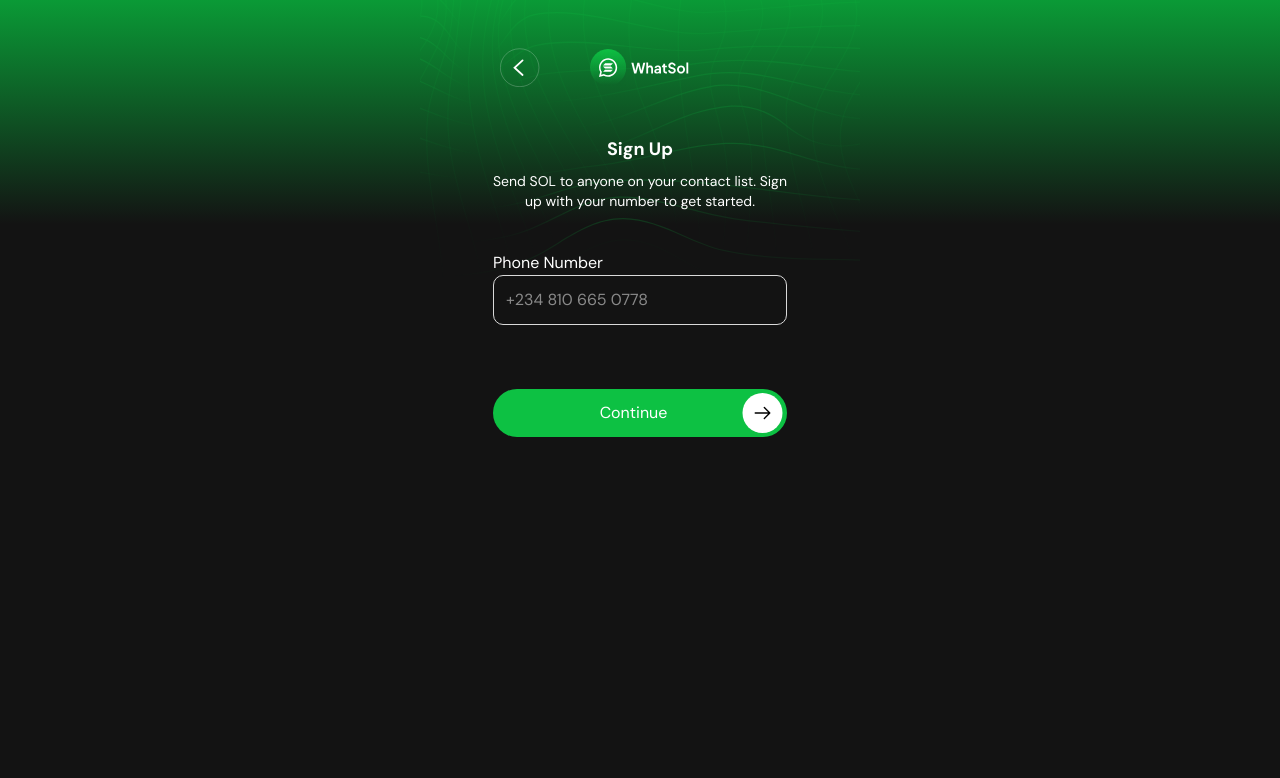
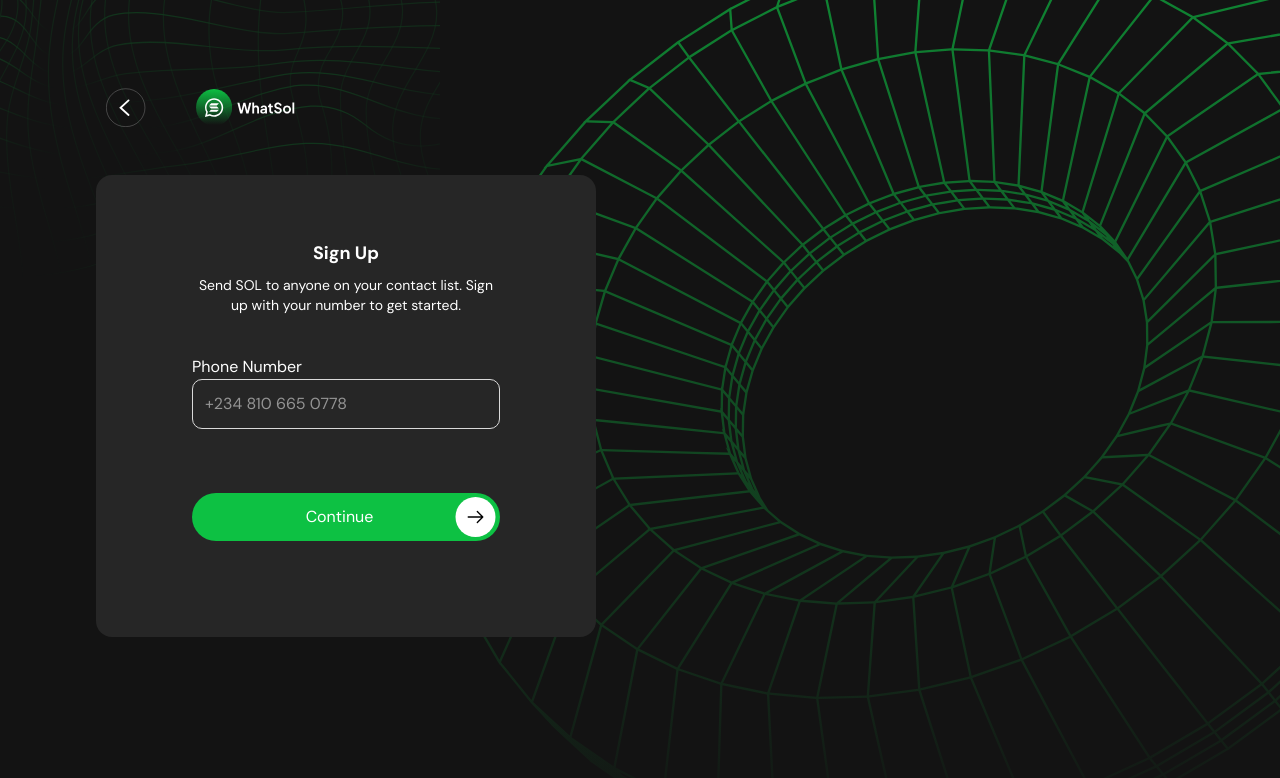
Before and after one commit to dot-enny/WhatSol, a React (Vite) app: page /signup in a window 1280 px wide. Shown: the top 778 px of the page. Built offline with nearby package versions, Linux system fonts and the light colour scheme.

Commit message:
feat(ui): signup flow desktop ui.

```diff
--- a/src/App.css
+++ b/src/App.css
@@ -76,6 +76,17 @@ input[type=number] {
     }
 }
 
+@media (min-width: 1024px) {
+    .auth-layout-bg {
+        background:
+            url("/assets/bg/auth-layout-desktop-bg.svg"),
+            url("/assets/bg/auth-layout-bg.svg");
+        background-repeat: no-repeat;
+        background-size: 50% cover;
+        background-position: right top, left top;
+    }
+}
+
 .slide-track {
     animation: scroll 20s linear infinite;
 
--- a/src/layouts/AuthLayout.tsx
+++ b/src/layouts/AuthLayout.tsx
@@ -2,14 +2,24 @@ import { Outlet } from "react-router-dom"
 
 export const AuthLayout = () => {
   return (
-    <div className="auth-layout-bg h-screen text-white flex flex-col items-center text-center">
+    <div className="auth-layout-bg h-screen text-white flex flex-col items-center lg:items-start lg:pl-24 lg:pt-10 text-center">
       <div className="grid grid-cols-6 items-center my-12 w-full max-w-[300px]">
         <button className="cursor-pointer" onClick={() => window.history.back()}>
           <img src="/assets/icons/chevron-left.svg" alt="" className="justify-self-end" />
         </button>
         <img src="/assets/logo.svg" alt="" className="col-start-3 col-end-5" />
       </div>
-      <Outlet />
+      <Container>
+        <Outlet />
+      </Container>
     </div>
   )
 }
+
+const Container = ({ children }: { children: React.ReactNode }) => {
+  return (
+    <div className="lg:bg-[#262626] lg:pt-16 lg:pb-24 lg:px-24 lg:rounded-2xl lg:min-w-[500px]">
+      { children }
+    </div>
+  )
+}
--- a/src/pages/auth/Verify.tsx
+++ b/src/pages/auth/Verify.tsx
@@ -11,7 +11,7 @@ export const Verify = () => {
 
   return (
     <div className="">
-      <div className="text-lg font-bold">Sign Up</div>
+      <div className="text-lg font-bold">Verify its you</div>
       <p className="text-sm mt-2 mb-10">
         Enter the verification code sent to your phone <br /> number.
       </p>
```
Also changed, not shown: public/assets/bg/auth-layout-desktop-bg.svg (added).
